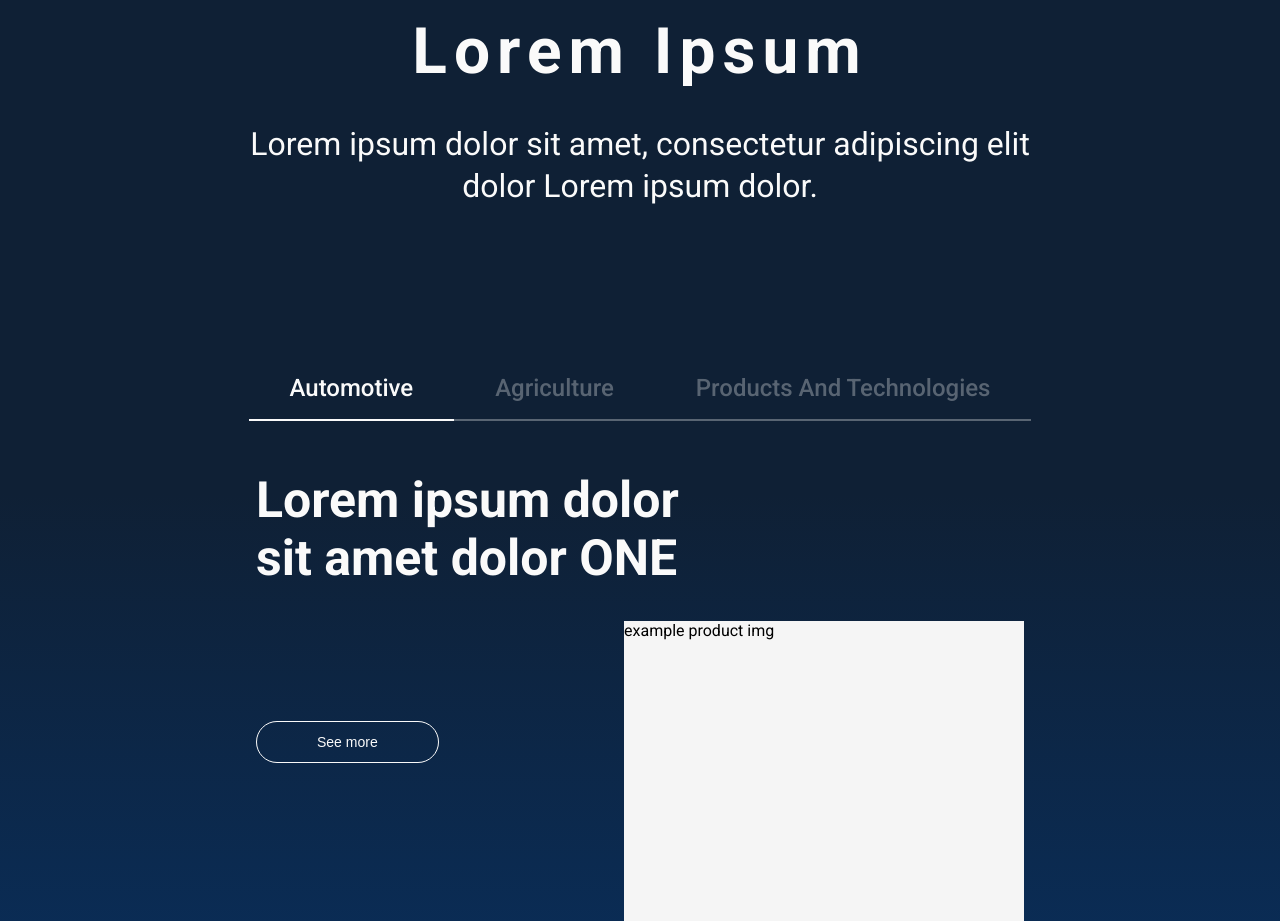
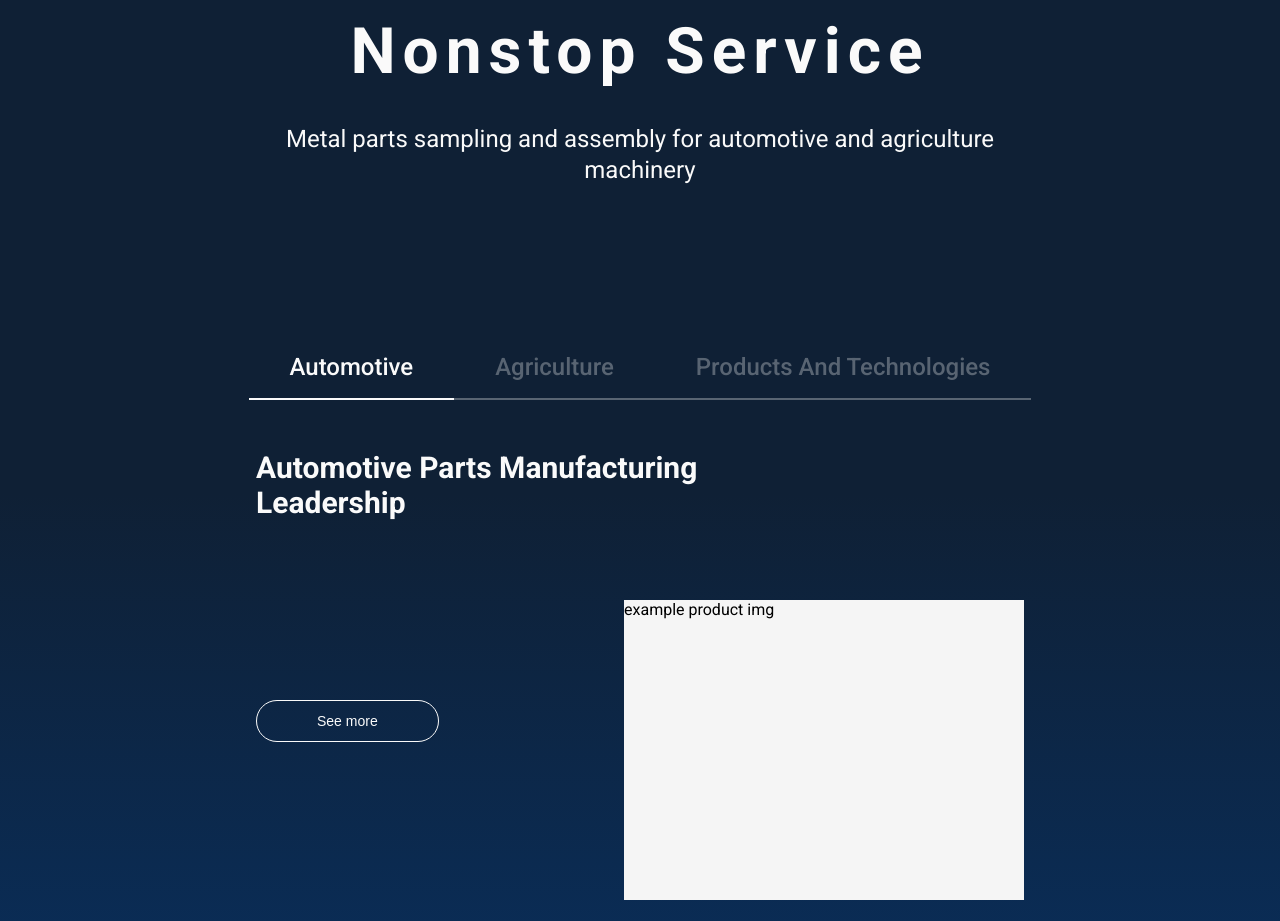
Before and after one commit to plode-v/vcs-website, a website: page index.html in a window 1280 px wide. Shown: the part 1020-1941 px from the top of the page. Drawn offline with nearby package versions, Linux system fonts and the light colour scheme.

Commit message:
add contents into products section

```diff
--- a/index.html
+++ b/index.html
@@ -310,8 +310,8 @@
 
     <section id="products-section">
         <div class="products-header">
-            <h1>Lorem Ipsum</h1>
-            <p>Lorem ipsum dolor sit amet, consectetur adipiscing elit dolor Lorem ipsum dolor.</p>
+            <h1>Nonstop Service</h1>
+            <p>Metal parts sampling and assembly for automotive and agriculture machinery</p>
         </div>
         <div class="products-menu">
             <!-- FIXME: add href -->
@@ -329,17 +329,17 @@
         </div>
         <div class="products">
             <div class="products-wrapper active" id="automotive-products">
-                <h1>Lorem ipsum dolor sit amet dolor ONE</h1>
+                <h1>Automotive parts manufacturing leadership</h1>
                 <button>See more</button>
                 <div class="product-img">example product img</div>
             </div>
             <div class="products-wrapper" id="agriculture-products">
-                <h1>Lorem ipsum dolor sit amet dolor TWO</h1>
+                <h1>collaborative partnerships with customers</h1>
                 <button>See more</button>
                 <div class="product-img">example product img</div>
             </div>
             <div class="products-wrapper" id="technologies-products">
-                <h1>Lorem ipsum dolor sit amet dolor THREE</h1>
+                <h1>high quality and competitive</h1>
                 <button>See more</button>
                 <div class="product-img">example product img</div>
             </div>
--- a/styles/products.css
+++ b/styles/products.css
@@ -40,7 +40,7 @@ html, body {
     margin: 0;
     font-weight: 400;
     margin-top: 35px;
-    font-size: 2rem;
+    font-size: 24px;
     width: 800px;
     line-height: 130%;
 }
@@ -103,13 +103,14 @@ html, body {
 }
 
 .products h1 {
-    font-size: 50px;
+    font-size: 30px;
     margin: 0;
     height: 250px;
     width: 450px;
     color: #FAFAFA;
     z-index: 2;
     position: inherit;
+    text-transform: capitalize;
 }
 
 .products button {
```
